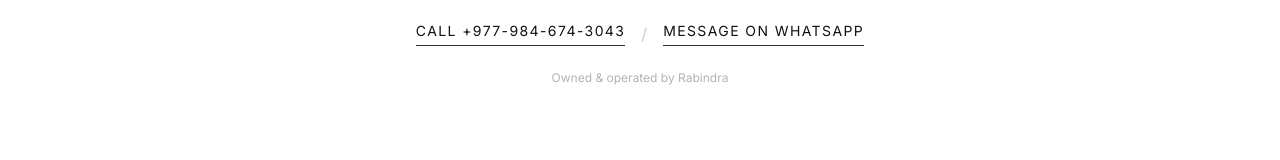
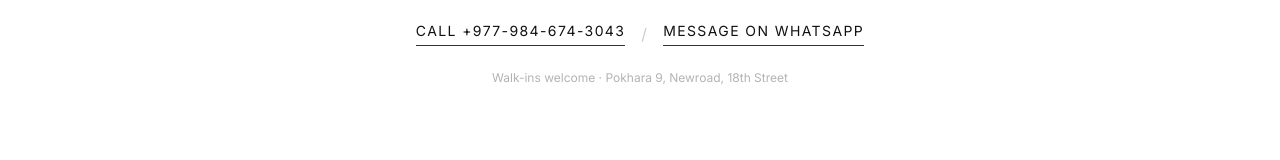
Before and after one commit to ftbhabuk/opticals-nile, a React (Vite) app: page /shop in a window 1280 px wide. Shown: the part 3939-4099 px from the top of the page. Built offline with nearby package versions, Linux system fonts and the light colour scheme; no server answers; a web font is replaced by a local one.

Commit message:
revert: restore address in custom order section

```diff
--- a/src/pages/shop.tsx
+++ b/src/pages/shop.tsx
@@ -224,7 +224,7 @@ export default function ShopPage() {
             </a>
           </div>
           <p className="mt-6 text-xs text-black/30">
-            Owned &amp; operated by Rabindra
+            Walk-ins welcome &middot; Pokhara 9, Newroad, 18th Street
           </p>
         </div>
       </section>
```
